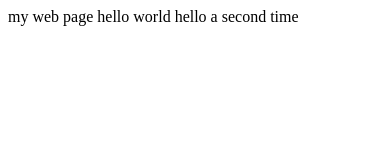
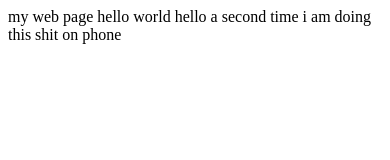
Before and after one commit to nerorama/lecture0, a plain HTML site: page hello2.html in a window 390 px wide. Drawn offline with Linux system fonts and the light colour scheme.

Commit message:
Changed through phone

```diff
--- a/hello2.html
+++ b/hello2.html
@@ -3,5 +3,5 @@
 My Web page
 </title>
 </head>
-<body> my web page hello world hello a second time</body>
+<body> my web page hello world hello a second time i am doing this shit on phone</body>
 </html>
```
